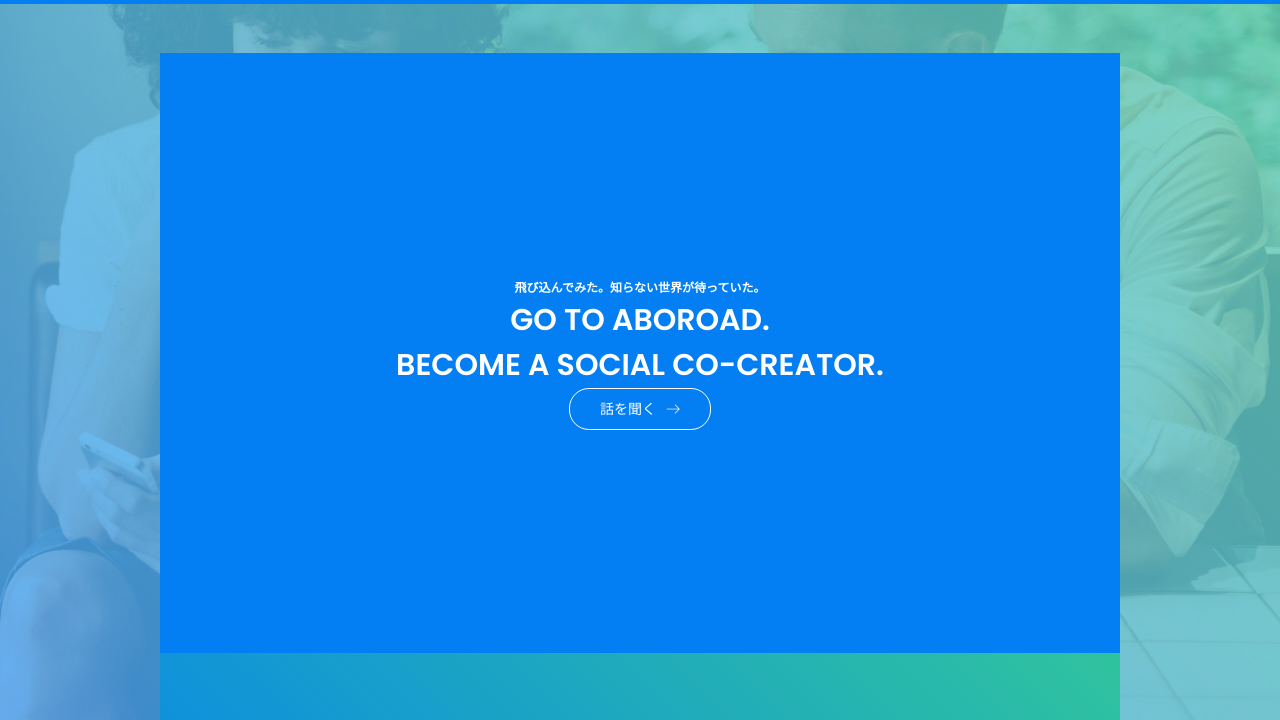
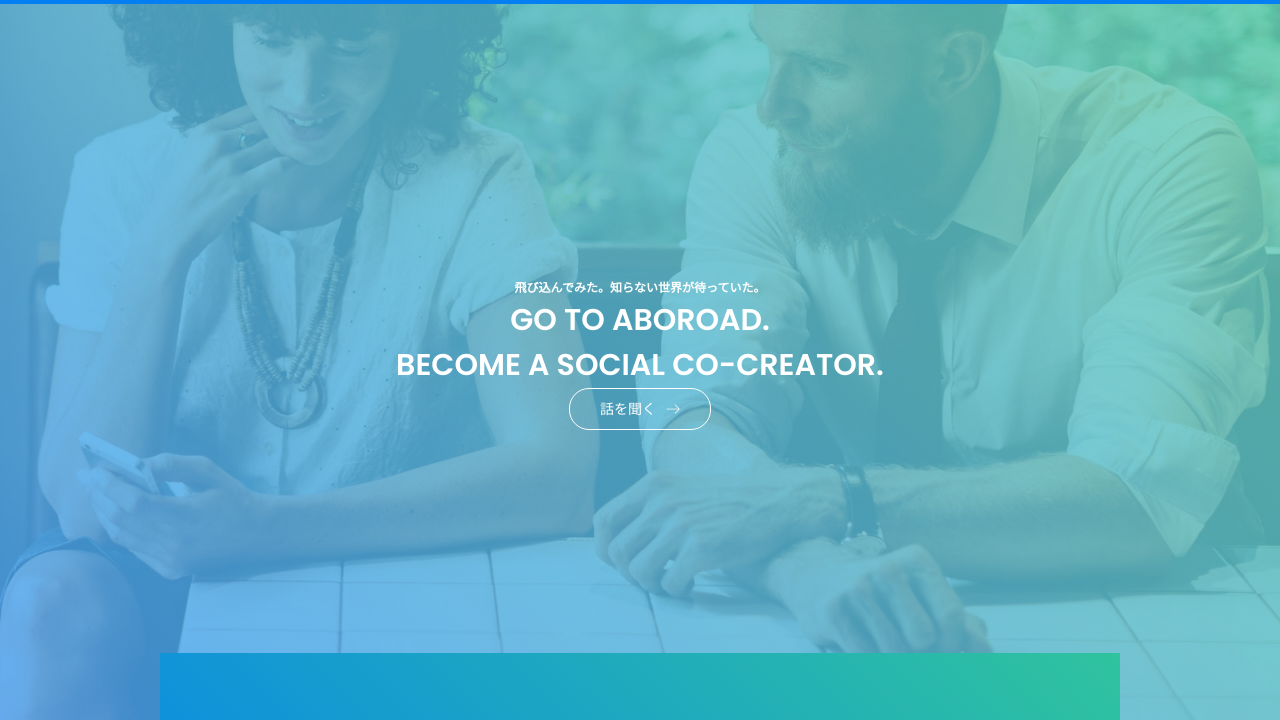
Before and after one commit to aiesec-tsukuba/internship, a plain HTML site: page index.html in a window 1280 px wide. Shown: the part 43-763 px from the top of the page. Drawn offline with nearby package versions, Linux system fonts and the light colour scheme.

Commit message:
Update style.css

```diff
--- a/css/style.css
+++ b/css/style.css
@@ -6,7 +6,7 @@ body {
 }
 
 .banner-area{
-  background-color: #037ef3;
+  /*background-color: #037ef3; */
   /* 上のbackground-color: blue;をコメントアウトして、した以下で背景を設定しましょう。 */
   background-image: url("/img/examples.png");
 }
```
